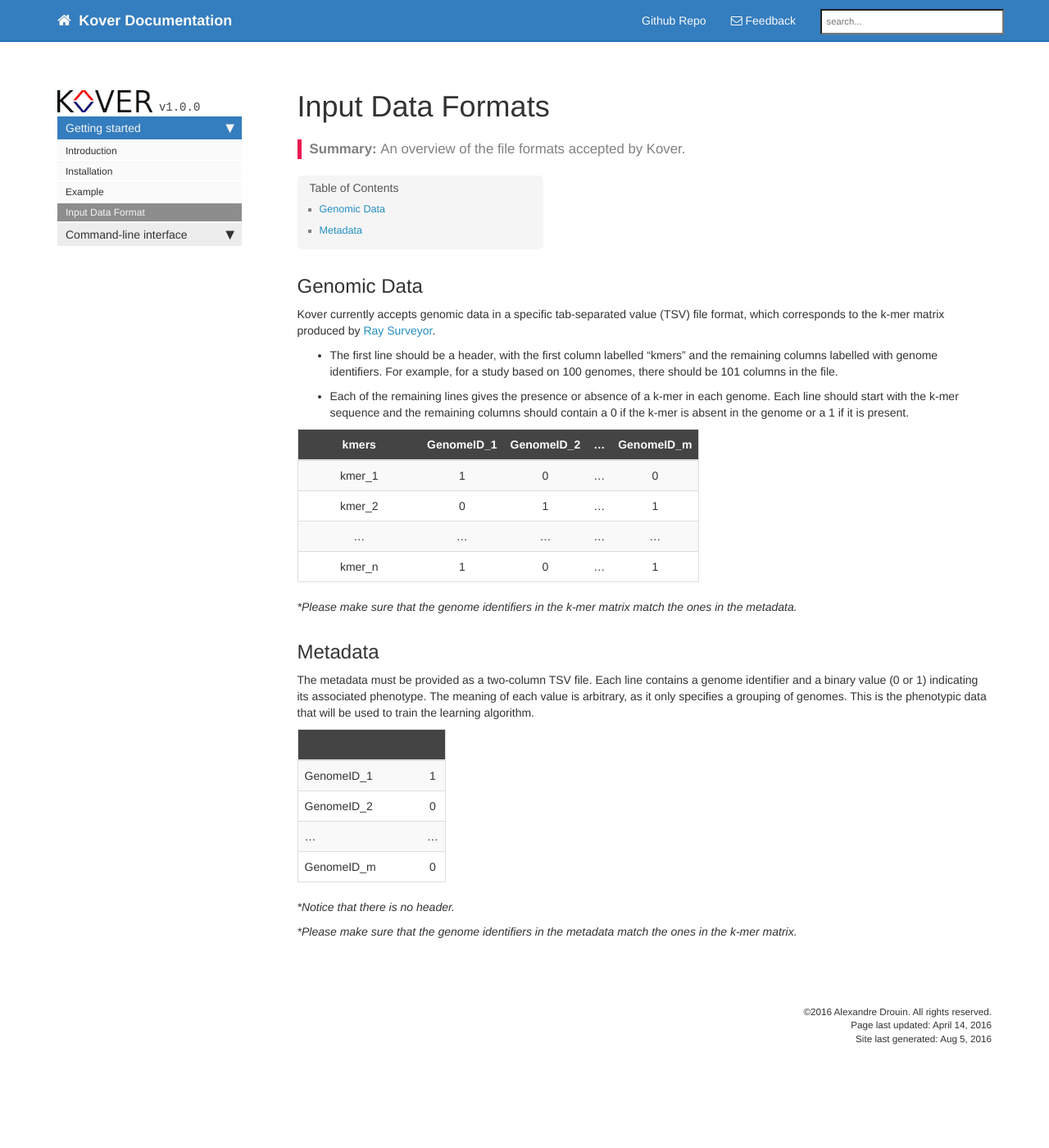
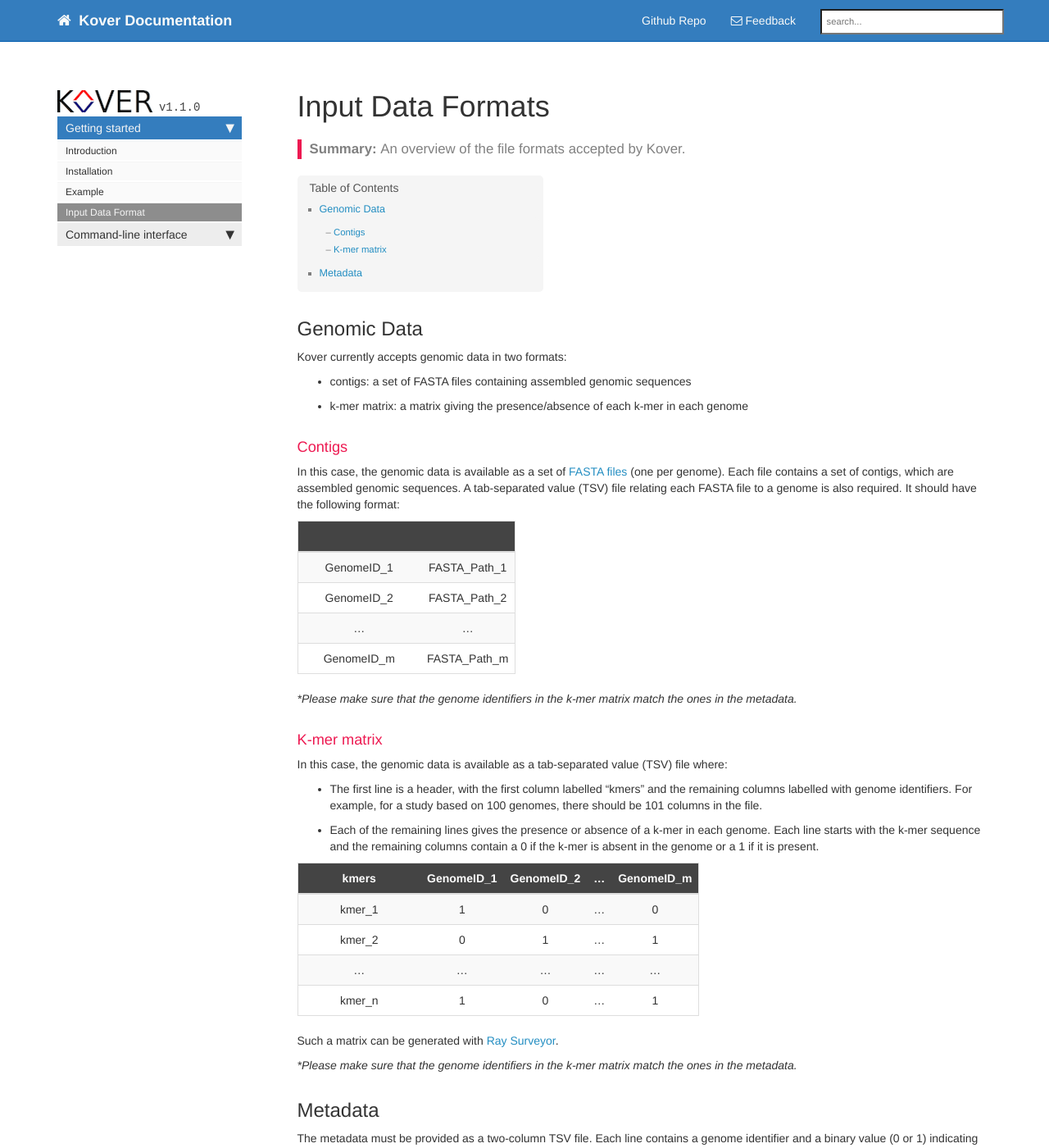
Before and after one commit to aldro61/kover, a Jekyll site: the page built from doc_input_formats.md, in a window 1280 px wide and 1400 px high. Shown: the whole window at 82% size. Built offline with Jekyll 4.4.1, drawn with Linux system fonts in a browser that asks for light colours; nearby versions of some CDN libraries; library files that are not in the unit come from our copies; Markdown is read by kramdown in place of the engine named in the settings; comment, search, counter and statistics services are not loaded; some of the changed text lies outside the part shown.

Commit message:
Doc for v1.1.0

```diff
--- a/Gemfile
+++ b/Gemfile
@@ -1,2 +1,3 @@
 gem 'github-pages'
 gem 'redcarpet'
+gem 'pygments.rb'
--- a/_config.yml
+++ b/_config.yml
@@ -16,7 +16,7 @@
 # variables
 
 sidebar_tagline: <img src="images/logo_sidebar.png">
-sidebar_version: v1.0.0
+sidebar_version: v1.1.0
 theme_file: theme-blue.css
 project_file_name: doc
 
--- a/doc_input_formats.md
+++ b/doc_input_formats.md
@@ -8,14 +8,39 @@
 
 ## Genomic Data
 
-Kover currently accepts genomic data in a specific tab-separated value (TSV) file format, which corresponds to the k-mer
-matrix produced by [Ray Surveyor](https://github.com/zorino/RaySurveyor-Tutorial).
+Kover currently accepts genomic data in two formats:
 
-* The first line should be a header, with the first column labelled "kmers" and the remaining columns labelled with
+* contigs: a set of FASTA files containing assembled genomic sequences
+
+* k-mer matrix: a matrix giving the presence/absence of each k-mer in each genome
+
+
+### Contigs
+
+In this case, the genomic data is available as a set of [FASTA files](https://en.wikipedia.org/wiki/FASTA_format) (one per genome).
+Each file contains a set of contigs, which are assembled genomic sequences.
+A tab-separated value (TSV) file relating each FASTA file to a genome is also required.
+It should have the following format:
+
+| | |
+| :-: | :-: | :-: | :-: | :-: |
+|GenomeID_1| FASTA_Path_1|
+|GenomeID_2| FASTA_Path_2|
+| ...      | ... |
+|GenomeID_m| FASTA_Path_m|
+
+**Please make sure that the genome identifiers in the k-mer matrix match the ones in the metadata.*
+
+
+### K-mer matrix
+
+In this case, the genomic data is available as a tab-separated value (TSV) file where:
+
+* The first line is a header, with the first column labelled "kmers" and the remaining columns labelled with
 genome identifiers. For example, for a study based on 100 genomes, there should be 101 columns in the file.
 
-* Each of the remaining lines gives the presence or absence of a k-mer in each genome. Each line should start with the
-k-mer sequence and the remaining columns should contain a 0 if the k-mer is absent in the genome or a 1 if it is
+* Each of the remaining lines gives the presence or absence of a k-mer in each genome. Each line starts with the
+k-mer sequence and the remaining columns contain a 0 if the k-mer is absent in the genome or a 1 if it is
 present.
 
 | kmers | GenomeID_1 | GenomeID_2 | ... | GenomeID_m |
@@ -24,6 +49,8 @@
 | kmer_2 | 0 | 1 | ... | 1 |
 | ... | ... | ... | ... | ... |
 | kmer_n | 1 | 0 | ... | 1 |
+
+Such a matrix can be generated with [Ray Surveyor](https://github.com/zorino/RaySurveyor-Tutorial).
 
 **Please make sure that the genome identifiers in the k-mer matrix match the ones in the metadata.*
 
@@ -43,4 +70,4 @@
 
 **Notice that there is no header.*
 
-**Please make sure that the genome identifiers in the metadata match the ones in the k-mer matrix.*
+**Please make sure that the genome identifiers in the metadata match the ones in the genomic data.*
```
Also changed, not shown: doc_dataset.md (+55 -10 lines), Gemfile.lock (deleted).
